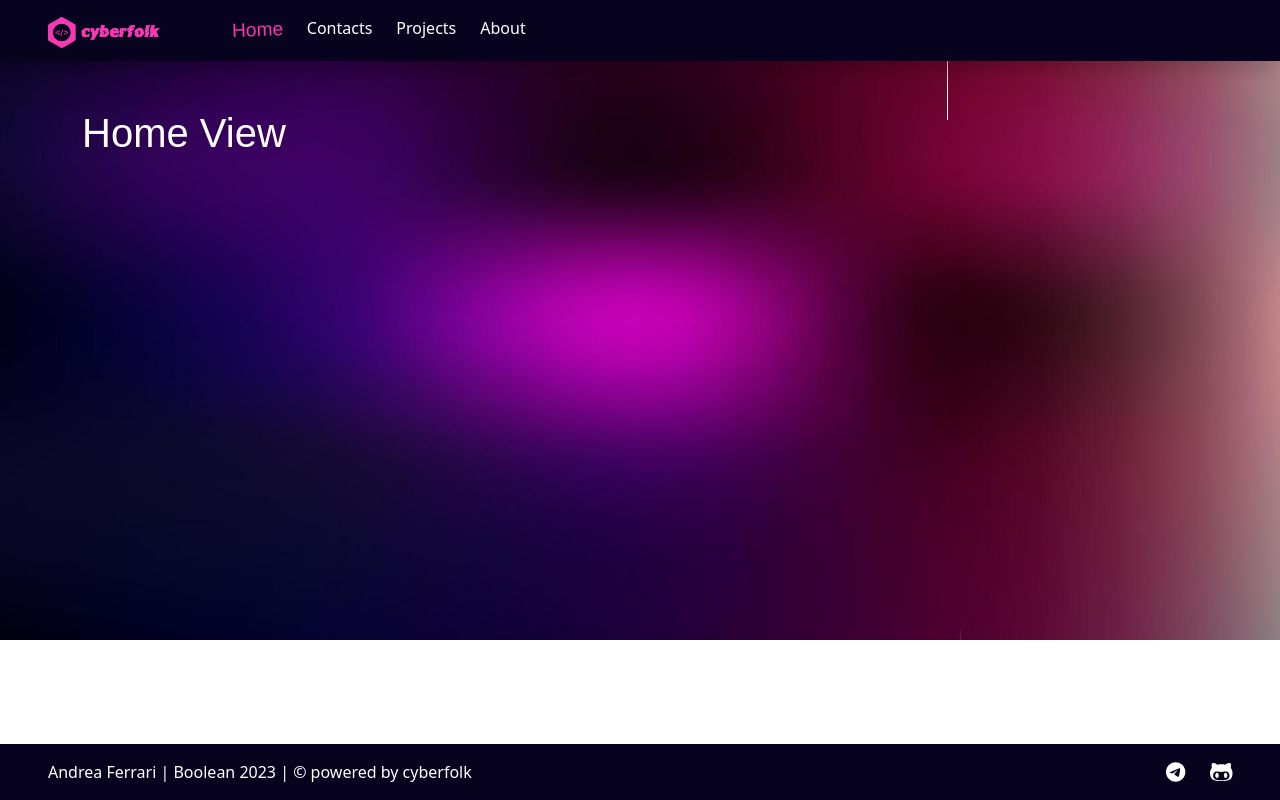
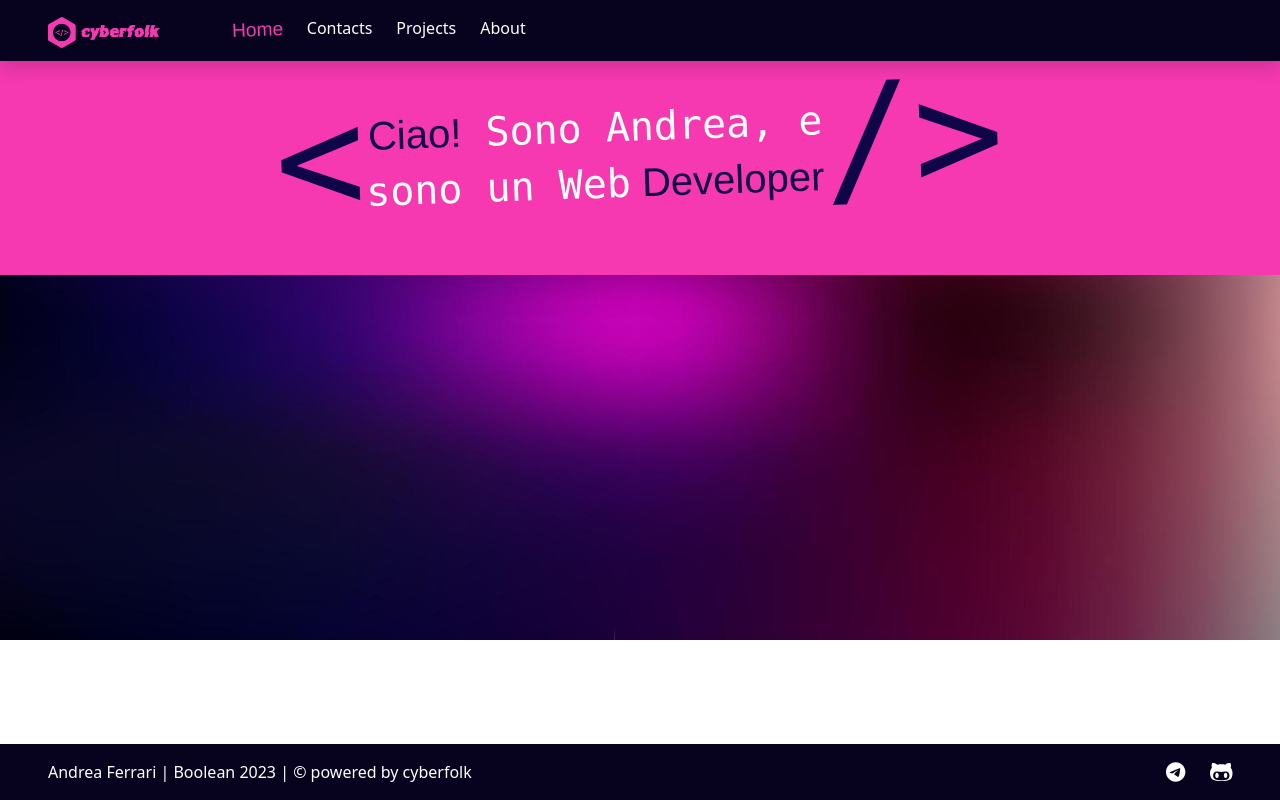
Before and after one commit to cyberfolk/portfolio-vite, a Vue app: page / in a window 1280 px wide. Built offline with nearby package versions, Linux system fonts and the light colour scheme; a web font is replaced by a local one.

Commit message:
Add jumbo in main

```diff
--- a/src/views/HomeView.vue
+++ b/src/views/HomeView.vue
@@ -7,8 +7,19 @@ export default {
 
 <template>
     <div id="view_home">
+        <section id="jumbotron" class="text-center pb-3 bg-primary">
+            <div class="d-flex justify-content-center align-items-center lh-1 font-monospace">
+                <div class="rotate_2 text_darkless" style="font-size: 150px;">&#60; </div>
+                <div class="">
+                    <h1 class="rotate_2"><span class="f_skratch text_darkless">Ciao!</span> Sono Andrea, e</h1>
+                    <h1 class="rotate_2">sono un Web<span class="f_skratch text_darkless"> Developer</span></h1>
+                </div>
+                <div class="rotate_2 text_darkless pb-5" style="font-size: 150px;">/&#62; </div>
+            </div>
+
+        </section>
         <div class="container">
-            <h1 class="my-5 f_skratch">Home View</h1>
+
         </div>
         <!-- /.container -->
     </div>
```
